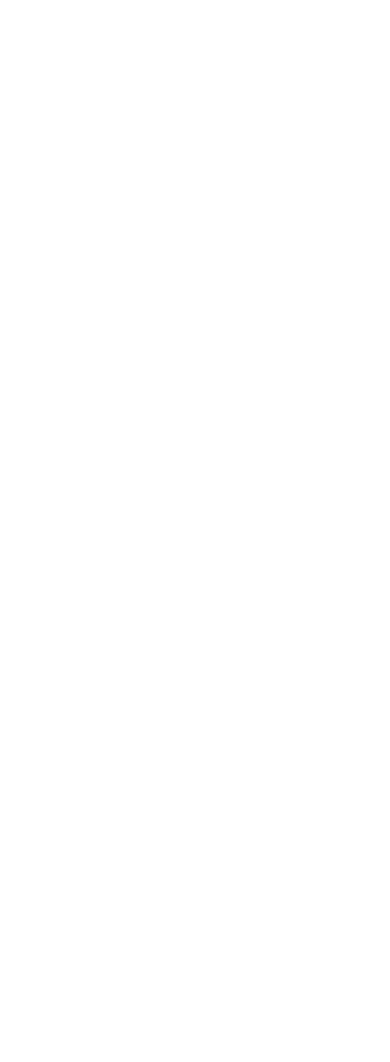
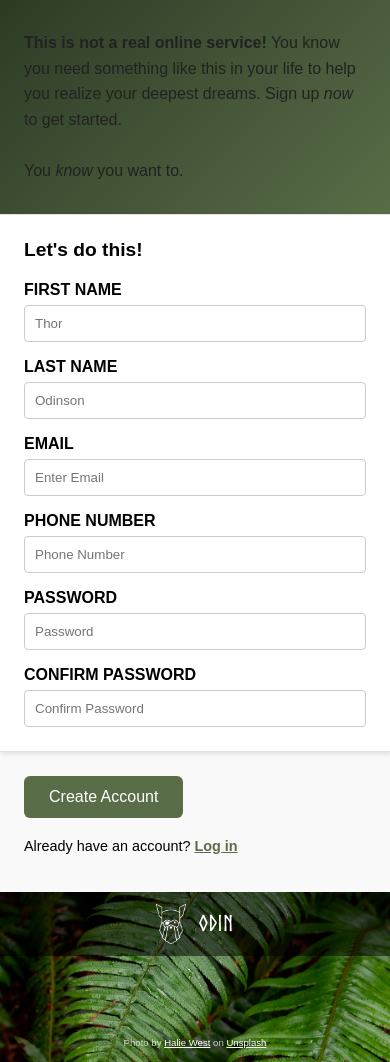
Before and after one commit to AbdullahF1111/odin-signup-form, a plain HTML site: page index.html in a window 390 px wide. Before the commit the page ends 844 px from the top, so only its background shows below. Drawn offline with Linux system fonts and the light colour scheme.

Commit message:
feat: complete Odin sign-up form project with responsive layout

```diff
--- a/index.html
+++ b/index.html
@@ -1,12 +1,66 @@
 <!DOCTYPE html>
 <html lang="en">
 <head>
-    <meta charset="UTF-8">
-    <meta name="viewport" content="width=device-width, initial-scale=1.0">
-    <title>Sign-up Form</title>
-    <link rel="stylesheet" href="style.css">
+  <meta charset="UTF-8">
+  <meta name="viewport" content="width=device-width, initial-scale=1.0">
+  <title>Sign-up Form</title>
+  <link rel="stylesheet" href="style.css">
 </head>
 <body>
+  <div class="sidebar">
+    <div class="logo-container">
+      <img class="logo-img" src="./images/image.png" alt="Odin Logo">
+      <span class="logo-text">ODIN</span>
+    </div>
+    <p class="credit">Photo by <a href="https://unsplash.com/@nataliejade">Halie West</a> on <a href="#">Unsplash</a></p>
+  </div>
 
+  <div class="right-section">
+
+    <div class="top-area">
+      <p class="text">
+        <strong>This is not a real online service!</strong>
+        You know you need something like this in your life to help you realize your deepest dreams.
+        Sign up <em>now</em> to get started.<br><br>
+        You <em>know</em> you want to.
+      </p>
+    </div>
+
+    <div class="form-section">
+      <h2>Let's do this!</h2>
+      <form class="signup-form">
+        <div>
+          <label for="fname">FIRST NAME</label>
+          <input id="fname" type="text" placeholder="Thor" required>
+        </div>
+        <div>
+          <label for="lname">LAST NAME</label>
+          <input id="lname" type="text" placeholder="Odinson" required>
+        </div>
+        <div>
+          <label for="email">EMAIL</label>
+          <input id="email" type="email" placeholder="Enter Email" required>
+        </div>
+        <div>
+          <label for="phone">PHONE NUMBER</label>
+          <input id="phone" type="tel" placeholder="Phone Number" required>
+        </div>
+        <div>
+          <label for="password">PASSWORD</label>
+          <input id="password" min-length="8" type="password" class="pwd" placeholder="Password" required>
+        </div>
+        <div>
+          <label for="confirm-password">CONFIRM PASSWORD</label>
+          <input id="confirm-password" min-length="8" type="password" class="pwd" placeholder="Confirm Password" required>
+        </div>
+      </form>
+    </div>
+
+    <div class="bottom-area">
+      <button class="create-btn">Create Account</button>
+      <p class="login-text">Already have an account? <a href="#">Log in</a></p>
+    </div>
+
+  </div>
 </body>
 </html>
--- a/style.css
+++ b/style.css
@@ -0,0 +1,199 @@
+
+
+
+
+* { box-sizing: border-box; }
+
+body {
+  margin: 0;
+  font-family: Arial, sans-serif;
+  display: flex;
+  min-height: 100vh;
+  background-color: #f9f9f9;
+
+}
+
+/* Sidebar */
+.sidebar {
+  width: 37%;
+  background-image: url('./images/halie-west-25xggax4bSA-unsplash.jpg');
+  background-size: cover;
+  background-position: center;
+  display: flex;
+  flex-direction: column;
+  justify-content: space-between;
+}
+
+.logo-container {
+  margin-top: 200px;
+  background-color: rgba(0, 0, 0, 0.5);
+  display: flex;
+  align-items: center;
+  justify-content: center;
+  padding: 15px 0;
+  gap: 12px;
+}
+@font-face {
+  font-family: 'Norse';
+  font-weight: 400;
+  src: url('./fonts/Norse.otf') format('opentype');
+}
+.logo-img { height: 125px; }
+
+.logo-text {
+  color: #fff;
+  font-size: 3.2rem;
+  font-family: 'Norse', sans-serif;
+  font-weight: 900;
+  letter-spacing: 3px;
+}
+
+.credit {
+  color: rgba(255, 255, 255, 0.75);
+  font-size: 0.75rem;
+  text-align: center;
+  padding-bottom: 12px;
+}
+
+.credit a { color: #fff; text-decoration: underline; }
+
+/* Right Section */
+.right-section {
+  width: 63%;
+  margin-top:120px ;
+  display: flex;
+  flex-direction: column;
+  background-color: #f9f9f9;
+}
+
+.top-area {
+
+  display: flex;
+  align-items: center;
+  padding: 15px 70px;   /* كان 40px، قللها لـ 15px أو أقل */
+  background-color: #f9f9f9;
+}
+
+.text {
+  font-size: 1.5rem;
+  color: #222;
+  line-height: 1.6;
+  margin: 0;
+}
+
+.text em { font-style: italic; font-weight: normal; }
+
+/* القسم الأبيض الممتد لكامل العرض */
+.form-section {
+  background-color: #fff;
+  border-top: 1px solid #e2e2e2;
+  border-bottom: 1px solid #e2e2e2;
+  padding: 30px 70px;
+  margin-top: 50px;
+  box-shadow: 2px 2px 5px rgba(0, 0, 0, 0.1);
+}
+
+.form-section h2 {
+  margin: 0 0 20px;
+  font-size: 1.5rem;
+}
+
+.signup-form {
+  display: grid;
+  grid-template-columns: 1fr 1fr;
+  gap: 20px 40px;
+}
+
+.signup-form label {
+  display: block;
+  font-size: 1rem;
+  font-weight: bold;
+  margin-bottom: 6px;
+}
+
+.signup-form input {
+  width: 100%;
+  padding: 10px;
+  border-radius: 4px;
+  border: 1px solid #ccc;
+}
+
+.signup-form input:user-invalid {
+  border-color: #d9534f;
+}
+.signup-form input:focus {
+  outline: none;
+  border-color: #3b82f6;
+  box-shadow: 0 0 0 3px rgba(59, 130, 246, 0.15);
+}
+
+.bottom-area {
+  padding: 30px 70px 60px;
+}
+
+.create-btn {
+  padding: 12px 25px;
+  background-color: #596D48;
+  color: white;
+  border: none;
+  border-radius: 6px;
+  font-size: 1rem;
+  cursor: pointer;
+}
+
+.login-text {
+  margin-top: 20px;
+  font-size: 0.9rem;
+}
+
+.login-text a {
+  color: #596D48;
+  font-weight: bold;
+}
+
+
+@media (max-width: 900px) {
+  body {
+    flex-direction: column;
+  }
+
+  .sidebar {
+    order: 2;   /* يخليها تظهر بعد الفورم */
+    width: 100%;
+    min-height: 170px;
+    justify-content: space-between;
+  }
+
+  .right-section {
+    order: 1;   /* يخليها تظهر أول شي */
+    width: 100%;
+    margin-top: 0;
+  }
+
+  /* باقي القواعد كما هي */
+  .logo-container {
+    margin-top: 0;
+    padding: 12px 0;
+  }
+
+  .logo-img { height: 40px; }
+  .logo-text { font-size: 1.3rem; letter-spacing: 1px; }
+  .credit { font-size: 0.6rem; padding-bottom: 4px; }
+
+  .top-area {
+  background: linear-gradient(135deg, #2d3b25, #596D48);
+  color: #fff;
+  padding: 30px 24px;
+}
+  .text { font-size: 1rem; }
+
+  .form-section { padding: 24px; margin-top: 0; }
+  .form-section h2 { font-size: 1.2rem; }
+
+  .signup-form {
+    grid-template-columns: 1fr;
+    gap: 16px;
+  }
+
+  .bottom-area { padding: 24px; }
+}
```
Also changed, not shown: fonts/Norse.otf (added), fonts/Norsebold.otf (added), images/halie-west-25xggax4bSA-unsplash.jpg (added), images/image.png (added).
